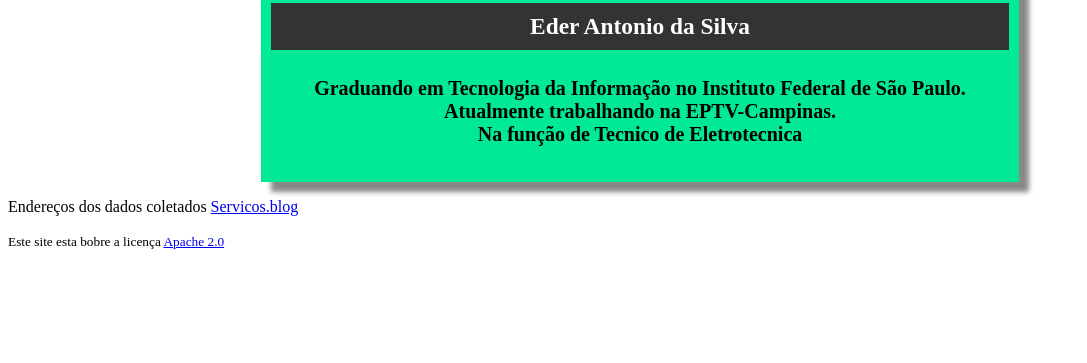
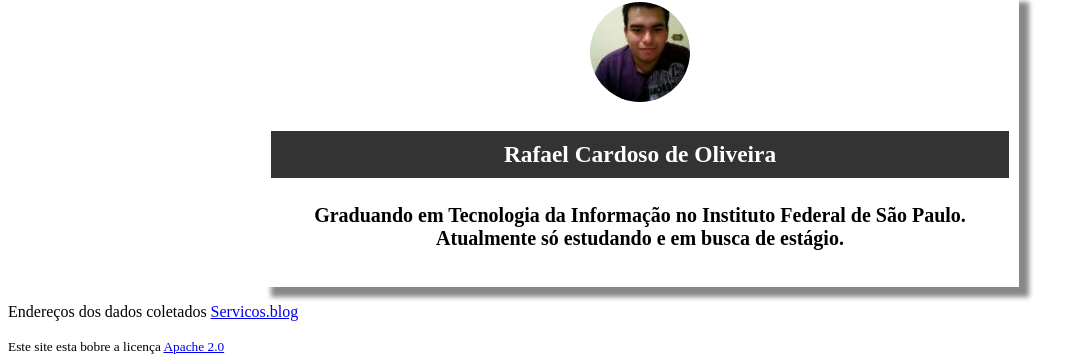
Before and after one commit to EderAntoniodaSilva/Tema2, a PHP site: page /sobre.html in a window 1280 px wide. Shown: the part 490-853 px from the top of the page, without its empty margins (0-1087 px from the left). Before the commit the page ends 739 px from the top, so only its background shows below. Run offline with PHP 8.4, Linux system fonts and the light colour scheme.

Commit message:
sobre.html ajuste no desenvolvedores

```diff
--- a/css/sobre.css
+++ b/css/sobre.css
@@ -3,7 +3,7 @@
 }
 
 .author {
-    background-color: #00e995;
+
     margin: 10px 20%;
     padding: 10px;
     font-size: 1.25em;
@@ -12,6 +12,8 @@
 
 .author img {
     border-radius: 90px;
+    width: 100px;
+    height: 100px;
 }
 
 .author h3 {
--- a/sobre.html
+++ b/sobre.html
@@ -25,11 +25,21 @@
     <h2> Sobre os desenvolvedores.</h2>
     <div class="author" align="center">
             <a href="https://github.com/EderAntoniodaSilva">
-                <img src="imagens/Eder.JPG" alt="foto Eder com link para o Github"></im>
+                <img src="img/Eder.JPG" alt="foto Eder com link para o Github"></im>
             </a>
             <h3 >Eder Antonio da Silva</h3>
             <h4>
                 Graduando em Tecnologia da Informação no Instituto Federal de São Paulo.<br>Atualmente trabalhando na EPTV-Campinas.<br> Na função de Tecnico de Eletrotecnica
+            </h4>
+        </div>
+
+    <div class="author" align="center">
+            <a href="https://github.com/EderAntoniodaSilva">
+                <img src="img/Foto_Rafael.jpg" alt="foto Rafael com link para o Github"></im>
+            </a>
+            <h3 >Rafael Cardoso de Oliveira</h3>
+            <h4>
+                Graduando em Tecnologia da Informação no Instituto Federal de São Paulo.<br>Atualmente só estudando e em busca de estágio.<br>
             </h4>
         </div>
 
```
Also changed, not shown: formulario.html (+9 -0 lines), img/Foto_Rafael.jpg (added).
